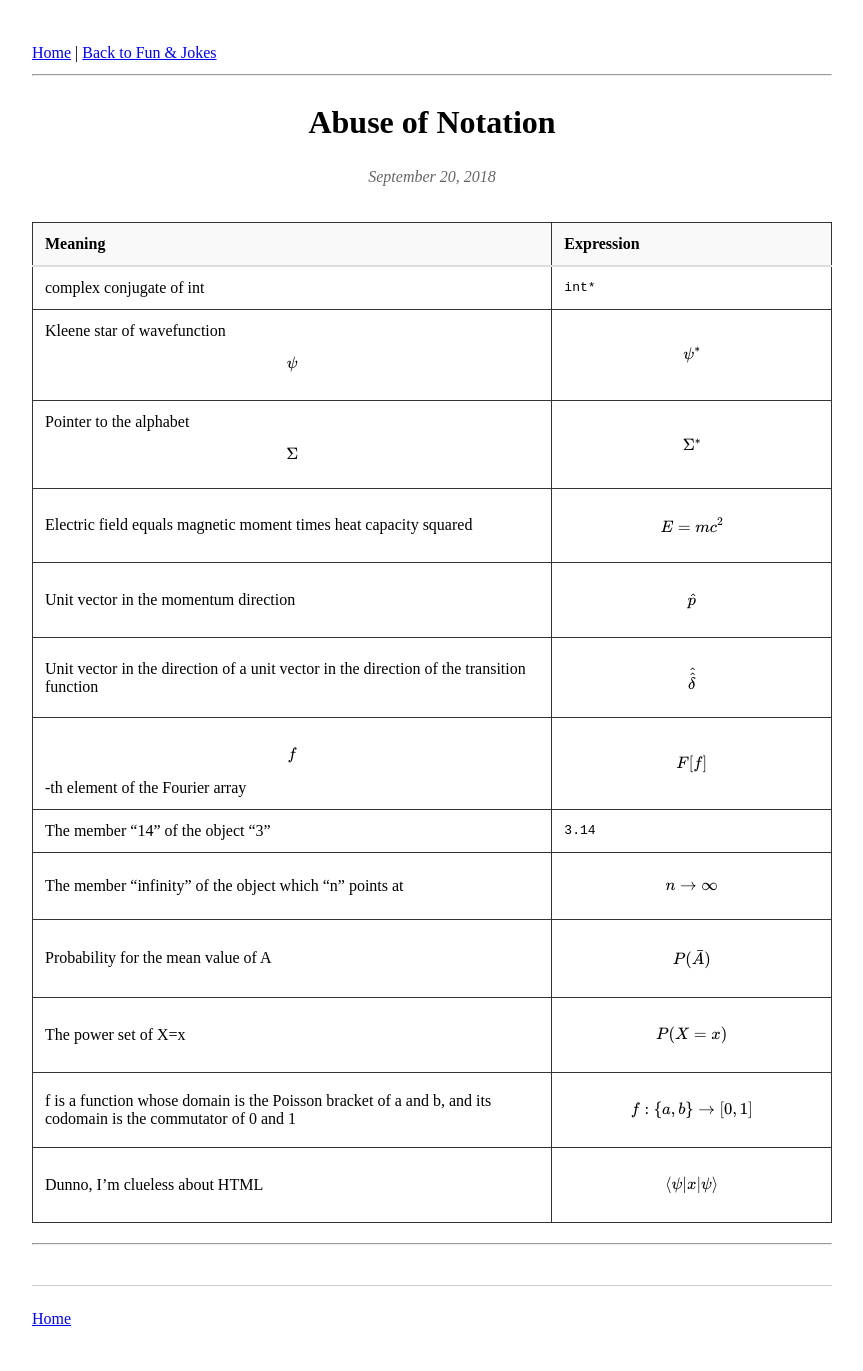
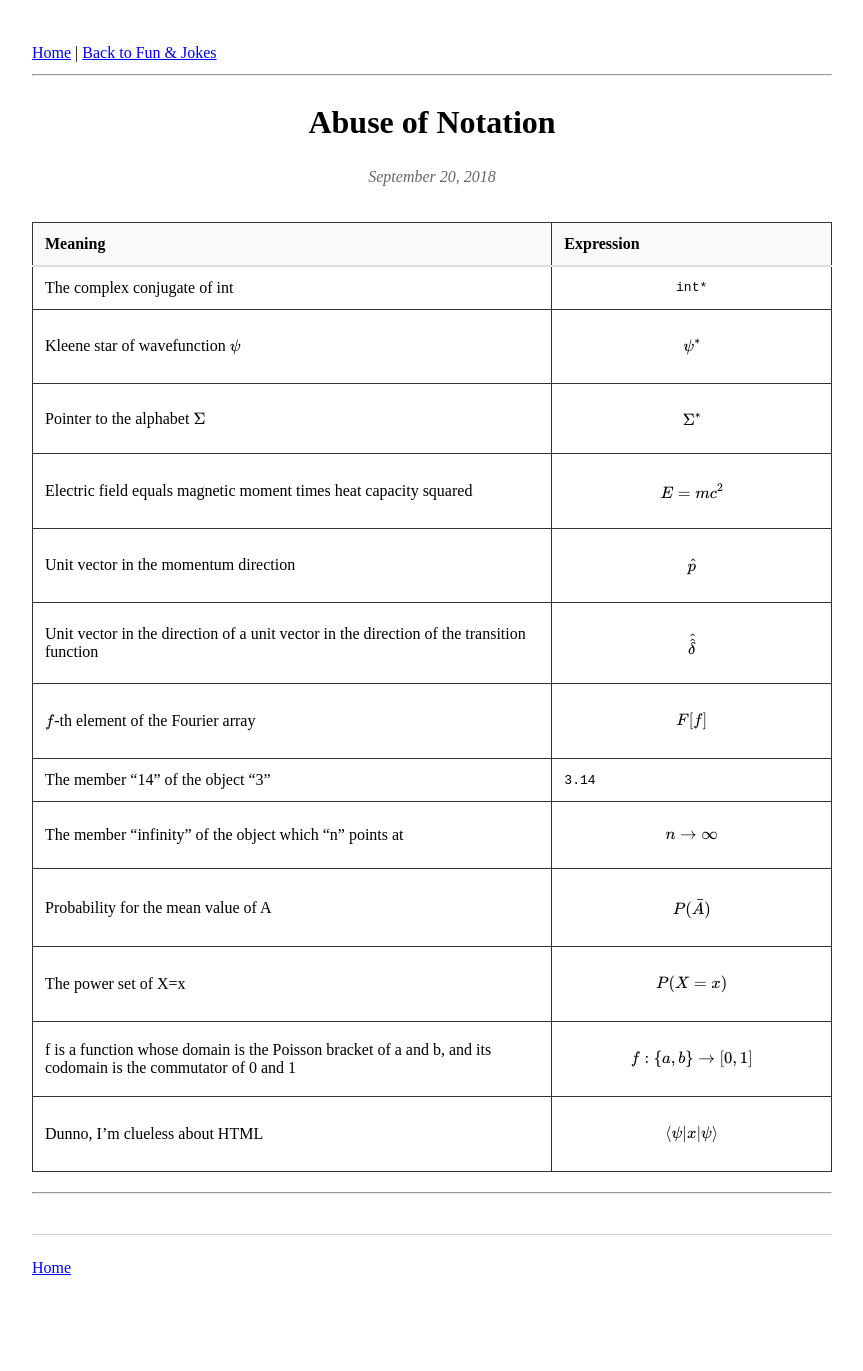
Before and after one commit to smitke6/smitke6.github.io, a Jekyll site: the page built from archive/en/abuse-of-notation.md, in a window 1280 px wide. Shown: the whole page, without its empty margins (208-1071 px from the left). Built offline with Jekyll 4.4.1, drawn with Linux system fonts in a browser that asks for light colours; after the commit the page ends 1320 px from its top, so only the background shows below that.

Commit message:
Update abuse-of-notation.md

```diff
--- a/archive/en/abuse-of-notation.md
+++ b/archive/en/abuse-of-notation.md
@@ -14,15 +14,15 @@ date: 2018-09-20
   </thead>
   <tbody>
     <tr style="border-bottom: 1px solid #eee;">
-      <td style="padding: 12px; vertical-align: middle; text-align: left;">complex conjugate of int</td>
-      <td style="padding: 12px; vertical-align: middle; text-align: left;"><code>int*</code></td>
+      <td style="padding: 12px; vertical-align: middle; text-align: left;">The complex conjugate of int</td>
+      <td style="padding: 12px; vertical-align: middle; text-align: center;"><code>int*</code></td>
     </tr>
     <tr style="border-bottom: 1px solid #eee;">
-      <td style="padding: 12px; vertical-align: middle; text-align: left;">Kleene star of wavefunction $$\psi$$</td>
+      <td style="padding: 12px; vertical-align: middle; text-align: left;">Kleene star of wavefunction $\psi$</td>
       <td style="padding: 12px; vertical-align: middle; text-align: left;">$$\psi^*$$</td>
     </tr>
     <tr style="border-bottom: 1px solid #eee;">
-      <td style="padding: 12px; vertical-align: middle; text-align: left;">Pointer to the alphabet $$\Sigma$$</td>
+      <td style="padding: 12px; vertical-align: middle; text-align: left;">Pointer to the alphabet $\Sigma$</td>
       <td style="padding: 12px; vertical-align: middle; text-align: left;">$$\Sigma^*$$</td>
     </tr>
     <tr style="border-bottom: 1px solid #eee;">
@@ -38,7 +38,7 @@ date: 2018-09-20
       <td style="padding: 12px; vertical-align: middle; text-align: left;">$$\hat{\hat{\delta}}$$</td>
     </tr>
     <tr style="border-bottom: 1px solid #eee;">
-      <td style="padding: 12px; vertical-align: middle; text-align: left;">$$f$$-th element of the Fourier array</td>
+      <td style="padding: 12px; vertical-align: middle; text-align: left;">$f$-th element of the Fourier array</td>
       <td style="padding: 12px; vertical-align: middle; text-align: left;">$$F[f]$$</td>
     </tr>
     <tr style="border-bottom: 1px solid #eee;">
```
